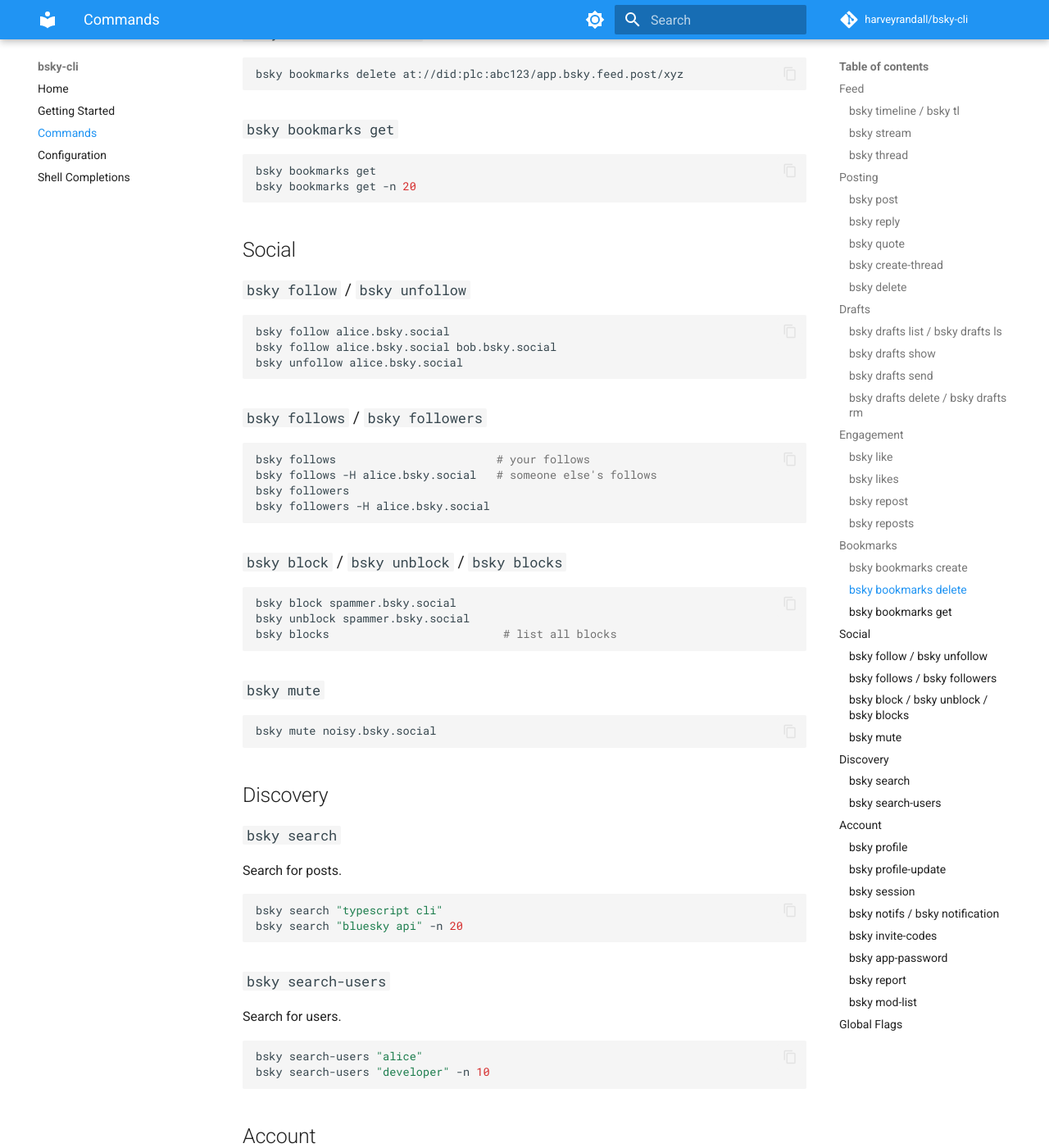
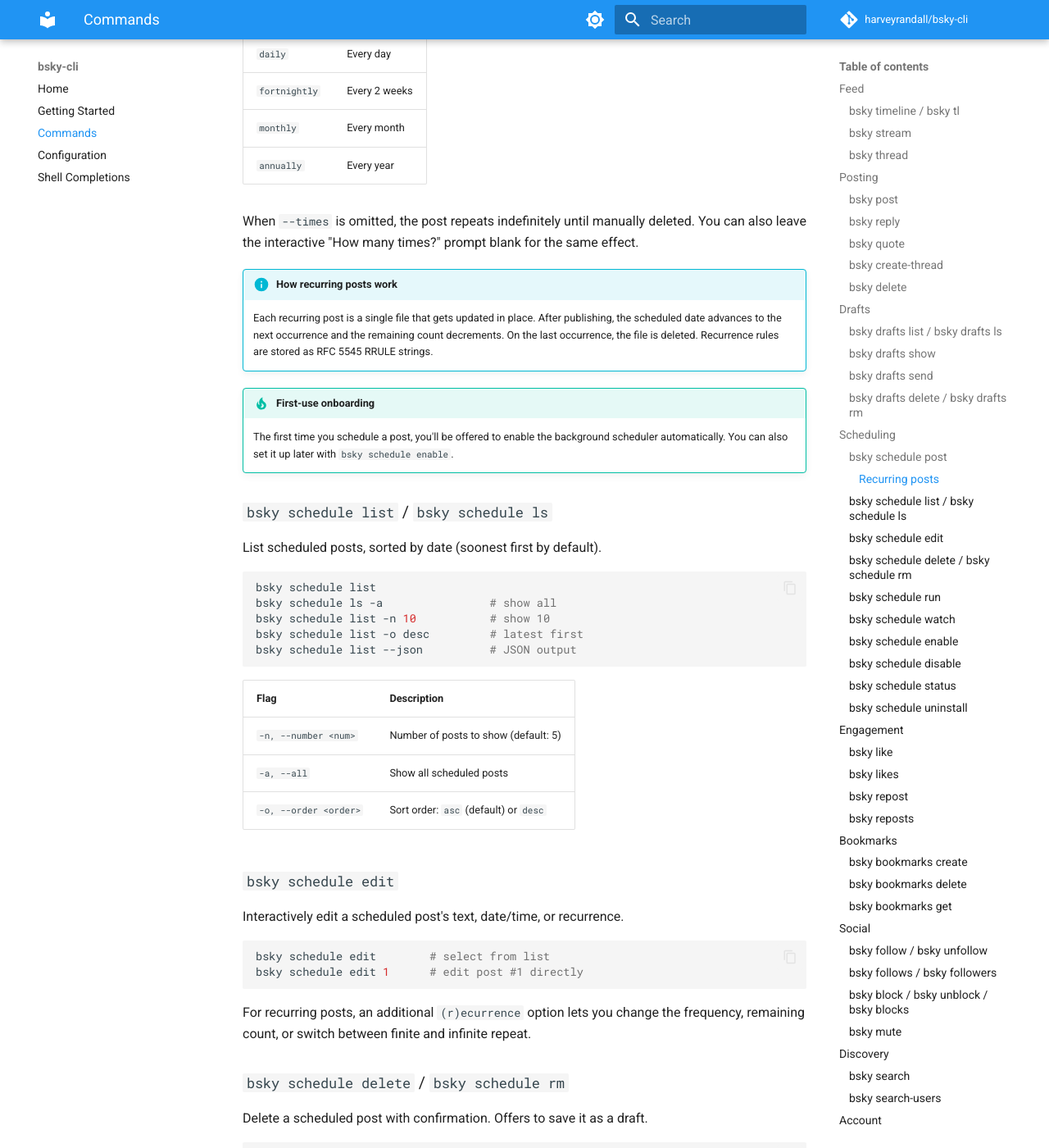
Before and after one commit to harveyrandall/bsky-cli, an MkDocs documentation site: the page built from docs/commands.md, in a window 1280 px wide and 1400 px high, scrolled down 5891 px. Shown: the whole window at 82% size. Built offline with MkDocs 1.6.1 and Material for MkDocs 9.7.7, drawn with Linux system fonts in a browser that asks for light colours; comment, search, counter and statistics services are not loaded; some of the changed text lies outside the part shown.

Commit message:
docs: add schedule command documentation to README and mkdocs
Add Scheduling section to README command reference with all 10
subcommands. Add comprehensive scheduling documentation to mkdocs
commands.md with examples, flags tables, recurring post guide,
and admonition tips. Update data storage to mention scheduled/
directory. Mark scheduled posts as complete in roadmap.

````diff
--- a/docs/commands.md
+++ b/docs/commands.md
@@ -176,6 +176,156 @@ bsky drafts send <id>
 ```bash
 bsky drafts delete <id>
 bsky drafts rm <id>
+```
+
+## Scheduling
+
+Schedule posts for future publication, with optional recurring support and cross-platform automation.
+
+### `bsky schedule post`
+
+Schedule a post for future publication. You'll be prompted to choose a date and time.
+
+```bash
+bsky schedule post "Hello world!"
+bsky schedule post "Check this out" -i photo.jpg --image-alt "A photo"
+bsky schedule post --stdin < message.txt
+```
+
+| Flag | Description |
+|------|-------------|
+| `--stdin` | Read post text from stdin |
+| `-i, --image <path...>` | Attach images (up to 4) |
+| `--image-alt <text...>` | Alt text for images |
+| `--video <path>` | Attach a video |
+| `--video-alt <text>` | Alt text for the video |
+| `--repeat <frequency>` | Repeat: `hourly`, `daily`, `fortnightly`, `monthly`, `annually` |
+| `--times <count>` | Number of repetitions (number or word, e.g. `5` or `three`) |
+
+#### Recurring posts
+
+Use `--repeat` to create posts that automatically re-schedule after each publication:
+
+```bash
+bsky schedule post "Daily update" --repeat daily --times 5
+bsky schedule post "Weekly digest" --repeat fortnightly --times "three"
+bsky schedule post "Good morning!" --repeat daily              # forever (until deleted)
+```
+
+| Frequency | Interval |
+|-----------|----------|
+| `hourly` | Every hour |
+| `daily` | Every day |
+| `fortnightly` | Every 2 weeks |
+| `monthly` | Every month |
+| `annually` | Every year |
+
+When `--times` is omitted, the post repeats indefinitely until manually deleted. You can also leave the interactive "How many times?" prompt blank for the same effect.
+
+!!! info "How recurring posts work"
+    Each recurring post is a single file that gets updated in place. After publishing, the scheduled date advances to the next occurrence and the remaining count decrements. On the last occurrence, the file is deleted. Recurrence rules are stored as RFC 5545 RRULE strings.
+
+!!! tip "First-use onboarding"
+    The first time you schedule a post, you'll be offered to enable the background scheduler automatically. You can also set it up later with `bsky schedule enable`.
+
+### `bsky schedule list` / `bsky schedule ls`
+
+List scheduled posts, sorted by date (soonest first by default).
+
+```bash
+bsky schedule list
+bsky schedule ls -a                # show all
+bsky schedule list -n 10           # show 10
+bsky schedule list -o desc         # latest first
+bsky schedule list --json          # JSON output
+```
+
+| Flag | Description |
+|------|-------------|
+| `-n, --number <num>` | Number of posts to show (default: 5) |
+| `-a, --all` | Show all scheduled posts |
+| `-o, --order <order>` | Sort order: `asc` (default) or `desc` |
+
+### `bsky schedule edit`
+
+Interactively edit a scheduled post's text, date/time, or recurrence.
+
+```bash
+bsky schedule edit        # select from list
+bsky schedule edit 1      # edit post #1 directly
+```
+
+For recurring posts, an additional `(r)ecurrence` option lets you change the frequency, remaining count, or switch between finite and infinite repeat.
+
+### `bsky schedule delete` / `bsky schedule rm`
+
+Delete a scheduled post with confirmation. Offers to save it as a draft.
+
+```bash
+bsky schedule delete      # select from list
+bsky schedule rm 1        # delete post #1 directly
+```
+
+### `bsky schedule run`
+
+Post all scheduled items that are due. Designed for use with external cron jobs or task schedulers.
+
+```bash
+bsky schedule run
+```
+
+### `bsky schedule watch`
+
+Run a foreground watcher that checks for due posts on a cron schedule. Stays open until you press Ctrl+C.
+
+```bash
+bsky schedule watch                             # every minute (default)
+bsky schedule watch --interval "*/5 * * * *"    # every 5 minutes
+```
+
+| Flag | Description |
+|------|-------------|
+| `--interval <cron>` | Cron expression (default: `* * * * *`) |
+
+!!! info
+    The watcher uses [croner](https://github.com/hexagon/croner) with `protect: true`, which prevents overlapping ticks if a previous check is still running.
+
+### `bsky schedule enable`
+
+Set up an OS-level background scheduler that runs `bsky schedule run` automatically. Works on Linux (crontab), macOS (launchd), and Windows (Task Scheduler).
+
+```bash
+bsky schedule enable                  # every 1 minute (default)
+bsky schedule enable --interval 5     # every 5 minutes
+```
+
+| Flag | Description |
+|------|-------------|
+| `--interval <minutes>` | Check interval in minutes (default: 1) |
+
+### `bsky schedule disable`
+
+Pause the background scheduler without removing its configuration. The crontab entry, launchd plist, or scheduled task is preserved but deactivated.
+
+```bash
+bsky schedule disable
+```
+
+### `bsky schedule status`
+
+Show whether the background scheduler is enabled, disabled, or not installed.
+
+```bash
+bsky schedule status
+bsky schedule status --json
+```
+
+### `bsky schedule uninstall`
+
+Permanently remove the background scheduler configuration. Prompts for confirmation (default: no).
+
+```bash
+bsky schedule uninstall
 ```
 
 ## Engagement
````
Also changed, not shown: README.md (+17 -0 lines).
